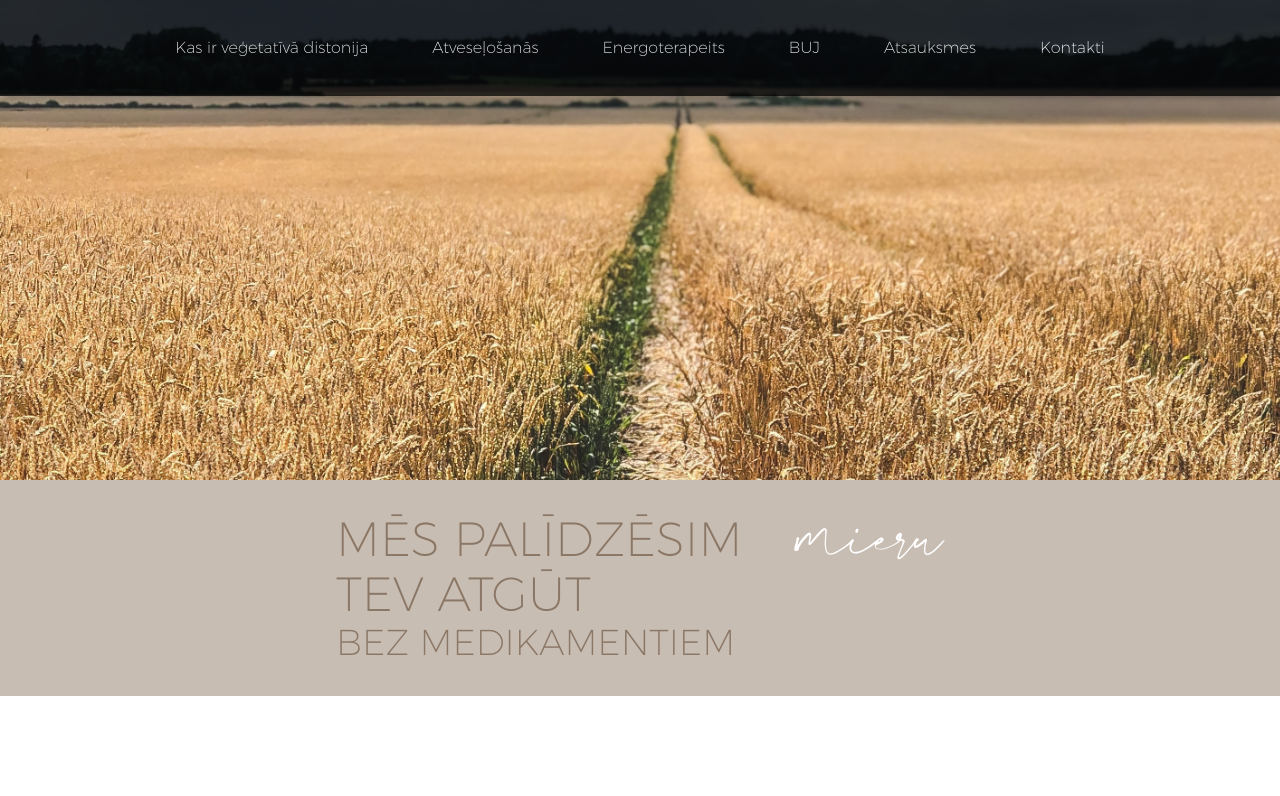
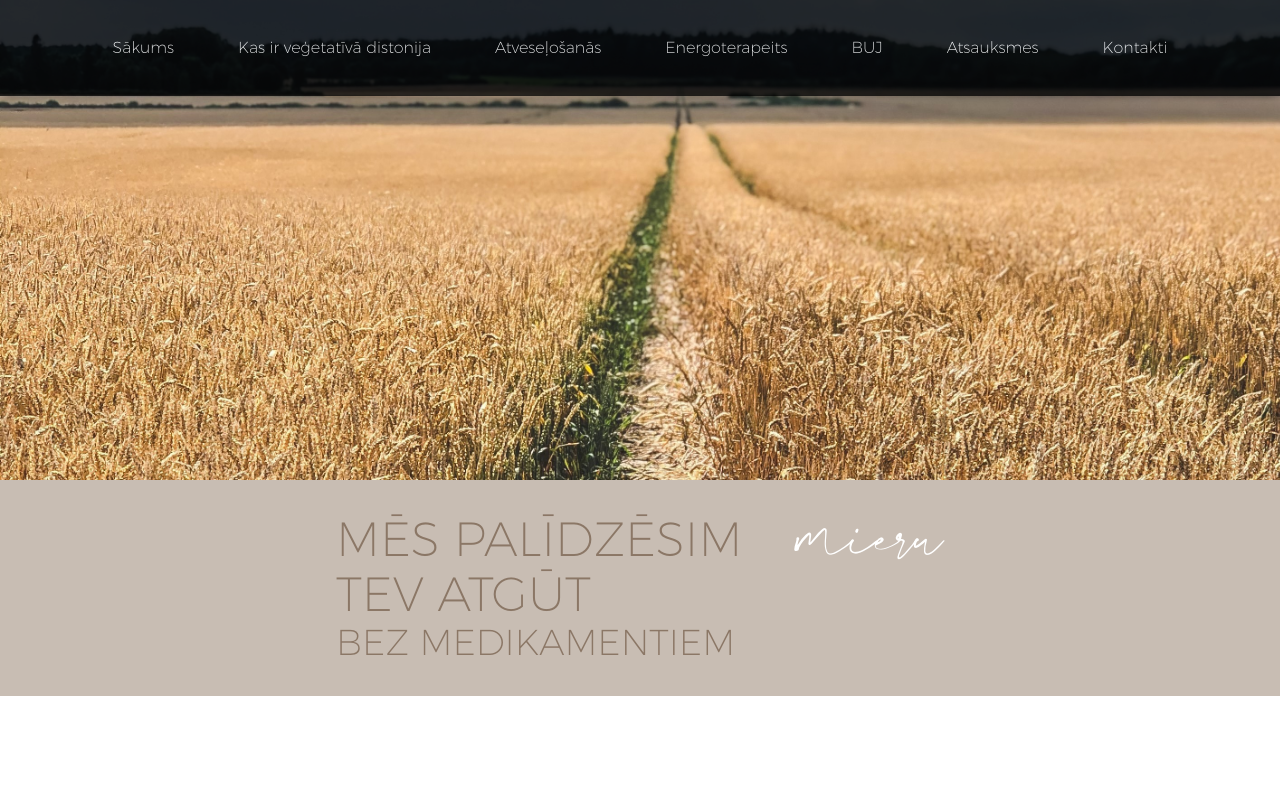
Before and after one commit to Reinards/vdc-pwa, a Next.js app: page / in a window 1280 px wide. Shown: the top 796 px of the page. Built offline with nearby package versions, Linux system fonts and the light colour scheme.

Commit message:
Ready to deploy test 1

```diff
--- a/components/navbar/navbar.js
+++ b/components/navbar/navbar.js
@@ -31,11 +31,9 @@ class Navbar extends Component {
 
                 <div className={this.state.navbarOpen==true ? Styles.listWrapper+" "+Styles.onNavbarOpen : Styles.listWrapper}>
                     <ul className="flex justify-center flex-wrap pa0 ma0">
-                        {/* <li className={Styles.link+" hover"}>
-                            <Link href="/"><a>
-                            <Image src="/logo.png" alt="VDC Logo" width="73" height="96" />
-                            </a></Link>
-                        </li> */}
+                        <li className={Styles.link+" hover"}>
+                            <Link href="/"><a>Sākums</a></Link>
+                        </li>
                         <li className={Styles.link+" hover"}>
                             <Link href="/kas-ir-vegetativa-distonija"><a>Kas ir veģetatīvā distonija</a></Link>
                         </li>
--- a/components/navbar/navbar.module.scss
+++ b/components/navbar/navbar.module.scss
@@ -73,6 +73,12 @@
     }
 }
 
+.active {
+    a {
+        background-color: rgba(255,255,255,0.15);
+    }
+}
+
 .toggle {
     background-color: rgba(0, 0, 0, 0.897);
     width: 100%;
```
Also changed, not shown: 2 other files (tests, documents, lock files or other folders).
